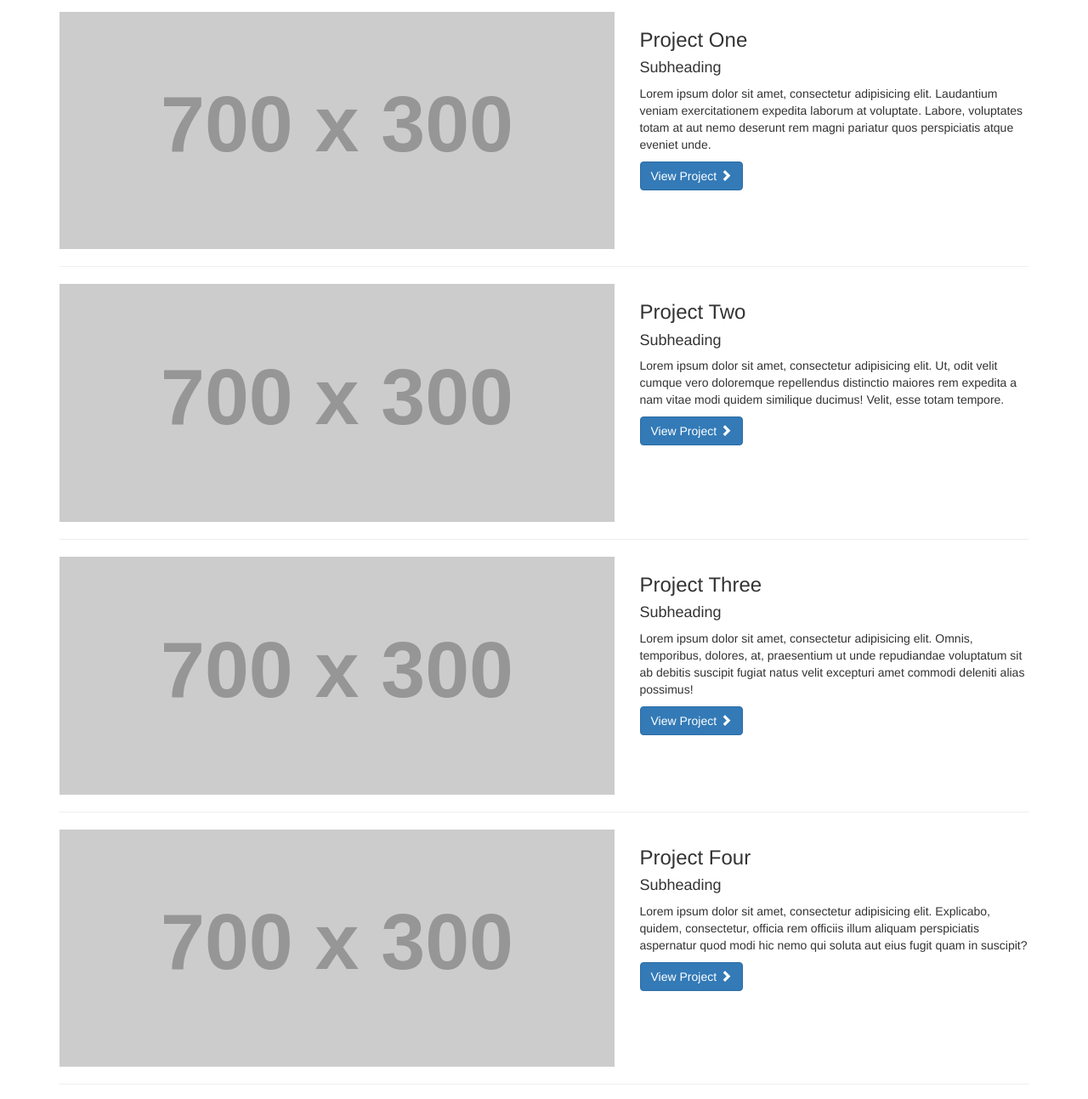
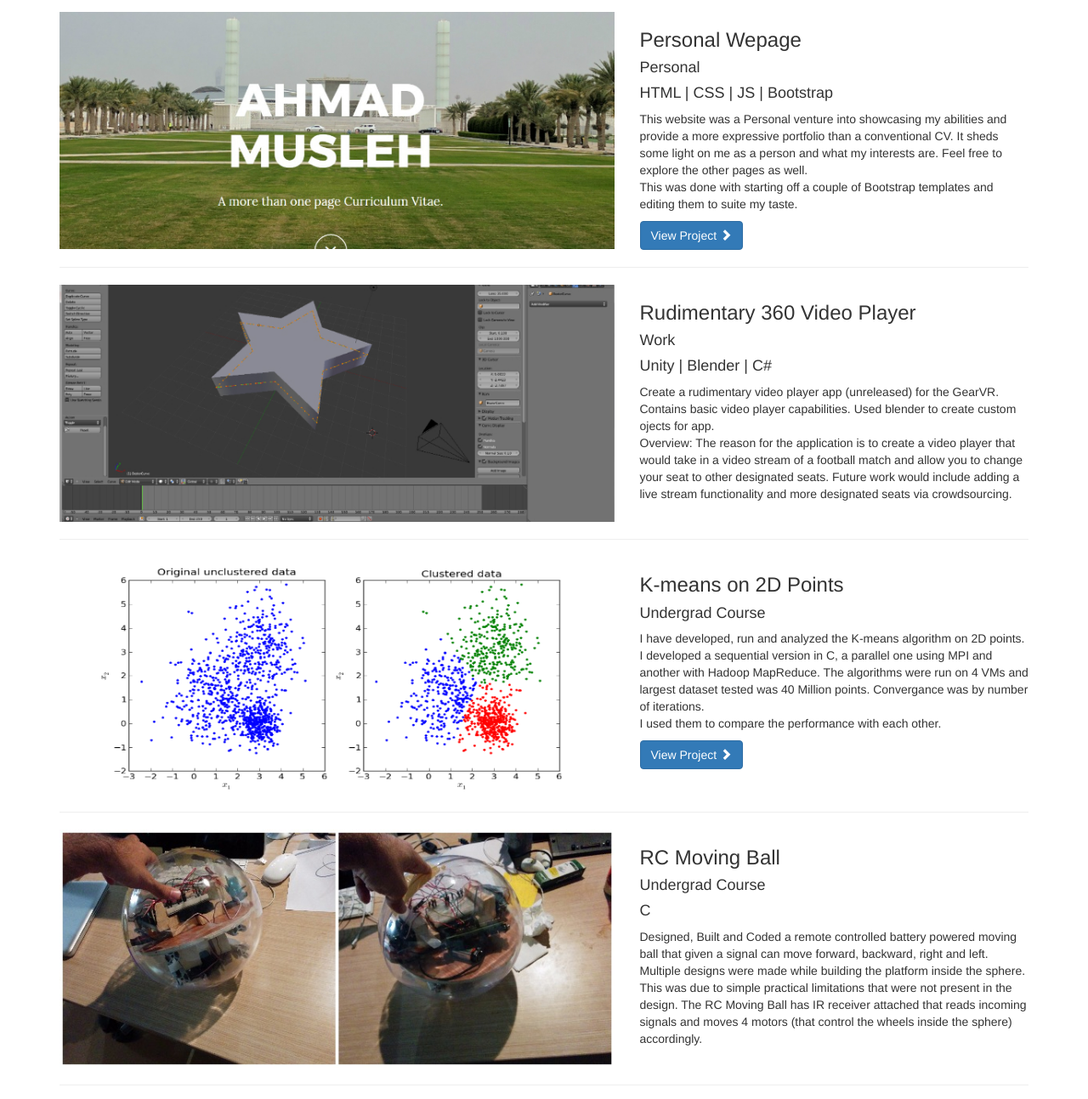
Before and after one commit to ahmad-musleh/ahmad-musleh.github.io, a website: page projects.html in a window 1280 px wide. Shown: the part 166-1459 px from the top of the page at 85% size. Drawn offline with Linux system fonts and the light colour scheme; placeholder pictures from the web are drawn by us.

Commit message:
adding projects to page

```diff
--- a/css/projects.css
+++ b/css/projects.css
@@ -45,7 +45,7 @@
   outline: none;
 }
 .navbar-custom .nav li.active a {
-  background-color: rgba(255, 255, 255, 0.3);
+  background-color: rgba(0, 255, 255, 0.3);
 }
 .navbar-custom .nav li.active a:hover {
   color: white;
@@ -62,7 +62,7 @@
   }
   .navbar-custom.top-nav-collapse {
     padding: 0;
-    background: black;
+    background: #337ab7;
     border-bottom: 1px solid rgba(255, 255, 255, 0.3);
   }
 }
--- a/projects.html
+++ b/projects.html
@@ -59,7 +59,7 @@
                         <a href="index.html">Publications</a>
                     </li>
                     <li>
-                        <a href="index.html">Projects</a>
+                        <a href="#page-top">Projects</a>
                     </li>
                     <li>
                         <a href="index.html">Personal</a>
@@ -80,8 +80,8 @@
         <!-- Page Heading -->
         <div class="row">
             <div class="col-lg-12">
-                <h1 class="page-header">Page Heading
-                    <small>Secondary Text</small>
+                <h1 class="page-header">Projects
+                    <!-- <small>Work, Personal and Student projects</small> -->
                 </h1>
             </div>
         </div>
@@ -91,14 +91,18 @@
         <div class="row">
             <div class="col-md-7">
                 <a href="#">
-                    <img class="img-responsive" src="http://placehold.it/700x300" alt="">
+                    <img class="img-responsive" src="img/site_mainpage_s4.jpg" alt="">
                 </a>
             </div>
             <div class="col-md-5">
-                <h3>Project One</h3>
-                <h4>Subheading</h4>
-                <p>Lorem ipsum dolor sit amet, consectetur adipisicing elit. Laudantium veniam exercitationem expedita laborum at voluptate. Labore, voluptates totam at aut nemo deserunt rem magni pariatur quos perspiciatis atque eveniet unde.</p>
-                <a class="btn btn-primary" href="#">View Project <span class="glyphicon glyphicon-chevron-right"></span></a>
+                <h3>Personal Wepage</h3>
+                <h4>Personal</h4>
+                <h4>HTML | CSS | JS | Bootstrap</h4>
+                <p>This website was a Personal venture into showcasing my abilities and provide a more expressive portfolio than a conventional CV.
+                    It sheds some light on me as a person and what my interests are. Feel free to explore the other pages as well. <br>
+                    This was done with starting off a couple of Bootstrap templates and editing them to suite my taste.
+                </p>
+                <a class="btn btn-primary" href="https://github.com/ahmad-musleh/ahmad-musleh.github.io">View Project <span class="glyphicon glyphicon-chevron-right"></span></a>
             </div>
         </div>
         <!-- /.row -->
@@ -109,14 +113,20 @@
         <div class="row">
             <div class="col-md-7">
                 <a href="#">
-                    <img class="img-responsive" src="http://placehold.it/700x300" alt="">
+                    <img class="img-responsive" src="img/Rudimentary360VideoPlayer.jpg" alt="">
                 </a>
             </div>
             <div class="col-md-5">
-                <h3>Project Two</h3>
-                <h4>Subheading</h4>
-                <p>Lorem ipsum dolor sit amet, consectetur adipisicing elit. Ut, odit velit cumque vero doloremque repellendus distinctio maiores rem expedita a nam vitae modi quidem similique ducimus! Velit, esse totam tempore.</p>
-                <a class="btn btn-primary" href="#">View Project <span class="glyphicon glyphicon-chevron-right"></span></a>
+                <h3>Rudimentary 360 Video Player</h3>
+                <h4>Work</h4>
+                <h4>Unity | Blender | C#</h4>
+                <p>Create a rudimentary video player app (unreleased) for the GearVR. Contains basic video player capabilities.
+                    Used blender to create custom ojects for app. <br>
+                Overview: The reason for the application is to create a video player that would take in a video stream
+                of a football match and allow you to change your seat to other designated seats. Future work would include adding
+                a live stream functionality and more designated seats via crowdsourcing.
+                </p>
+                <!-- <a class="btn btn-primary" href="#">View Project <span class="glyphicon glyphicon-chevron-right"></span></a> -->
             </div>
         </div>
         <!-- /.row -->
@@ -127,13 +137,18 @@
         <div class="row">
             <div class="col-md-7">
                 <a href="#">
-                    <img class="img-responsive" src="http://placehold.it/700x300" alt="">
+                    <!-- original Image: https://i.stack.imgur.com/cIDB3.png -->
+                    <img class="img-responsive" src="img/kmeansOn2DPoints.png" alt="">
                 </a>
             </div>
             <div class="col-md-5">
-                <h3>Project Three</h3>
-                <h4>Subheading</h4>
-                <p>Lorem ipsum dolor sit amet, consectetur adipisicing elit. Omnis, temporibus, dolores, at, praesentium ut unde repudiandae voluptatum sit ab debitis suscipit fugiat natus velit excepturi amet commodi deleniti alias possimus!</p>
+                <h3>K-means on 2D Points</h3>
+                <h4>Undergrad Course</h4>
+                <p>I have developed, run and analyzed the K-means algorithm on 2D points. I developed a sequential version
+                    in C, a parallel one using MPI and another with Hadoop MapReduce. The algorithms were run on 4 VMs
+                    and largest dataset tested was 40 Million points. Convergance was by number of iterations.<br>
+                    I used them to compare the performance with each other.
+                </p>
                 <a class="btn btn-primary" href="#">View Project <span class="glyphicon glyphicon-chevron-right"></span></a>
             </div>
         </div>
@@ -146,14 +161,21 @@
 
             <div class="col-md-7">
                 <a href="#">
-                    <img class="img-responsive" src="http://placehold.it/700x300" alt="">
+                    <img class="img-responsive" src="img/rcMovingBall.jpg" alt="">
                 </a>
             </div>
             <div class="col-md-5">
-                <h3>Project Four</h3>
-                <h4>Subheading</h4>
-                <p>Lorem ipsum dolor sit amet, consectetur adipisicing elit. Explicabo, quidem, consectetur, officia rem officiis illum aliquam perspiciatis aspernatur quod modi hic nemo qui soluta aut eius fugit quam in suscipit?</p>
-                <a class="btn btn-primary" href="#">View Project <span class="glyphicon glyphicon-chevron-right"></span></a>
+                <h3>RC Moving Ball</h3>
+                <h4>Undergrad Course</h4>
+                <h4> C </h4>
+                <p>
+                    Designed, Built and Coded a remote controlled battery powered moving ball that given a signal can move
+                    forward, backward, right and left. Multiple designs were made while building the platform inside
+                    the sphere. This was due to simple practical limitations that were not present in the design. The RC Moving Ball
+                    has IR receiver attached that reads incoming signals and moves 4 motors (that control the wheels inside the sphere)
+                    accordingly.
+                </p>
+                <!-- <a class="btn btn-primary" href="#">View Project <span class="glyphicon glyphicon-chevron-right"></span></a> -->
             </div>
         </div>
         <!-- /.row -->
@@ -168,9 +190,10 @@
                 </a>
             </div>
             <div class="col-md-5">
-                <h3>Project Five</h3>
-                <h4>Subheading</h4>
-                <p>Lorem ipsum dolor sit amet, consectetur adipisicing elit. Aliquid, quo, minima, inventore voluptatum saepe quos nostrum provident ex quisquam hic odio repellendus atque porro distinctio quae id laboriosam facilis dolorum.</p>
+                <h3>String Renderer</h3>
+                <h4>Personal</h4>
+                <h4>three.js | JavaScript</h4>
+                <p> Wrote a string renderer that renders a string in a world canvas. I also wrote each letter dimension.</p>
                 <a class="btn btn-primary" href="#">View Project <span class="glyphicon glyphicon-chevron-right"></span></a>
             </div>
         </div>
@@ -214,7 +237,7 @@
         <footer>
             <div class="row">
                 <div class="col-lg-12">
-                    <p>Copyright &copy; Your Website 2014</p>
+                    <p>Note: Some images are for illistrative purposes and belong to the original author/owner.</p>
                 </div>
             </div>
             <!-- /.row -->
```
Also changed, not shown: img/Rudimentary360VideoPlayer.jpg (added), img/blender.jpg (added), img/downloads-bg.jpg (deleted), img/intro-bg.jpg (deleted), img/kmeansOn2DPoints.png (added), img/rcMovingBall.jpg (added), img/site_mainpage_s4.jpg (added).
